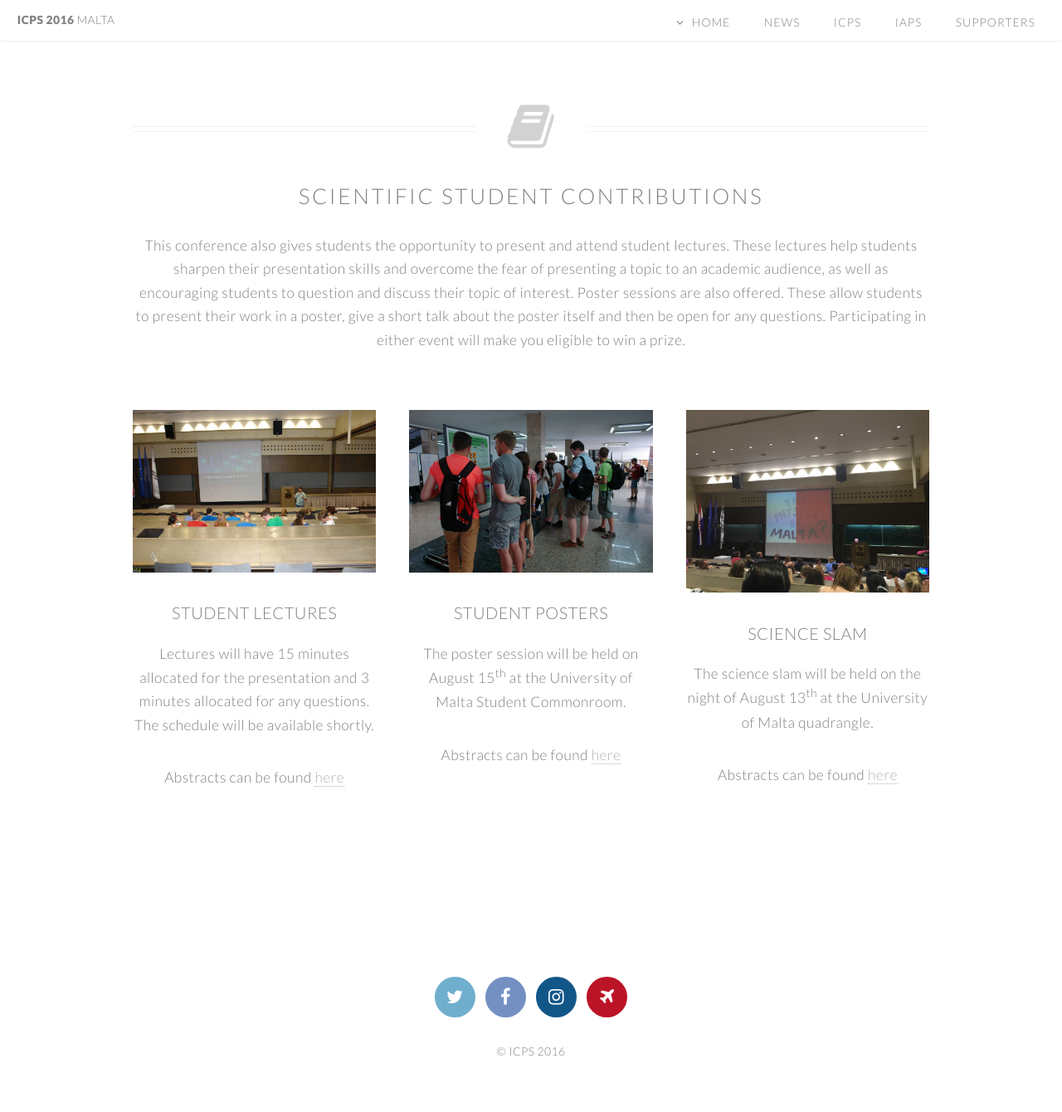
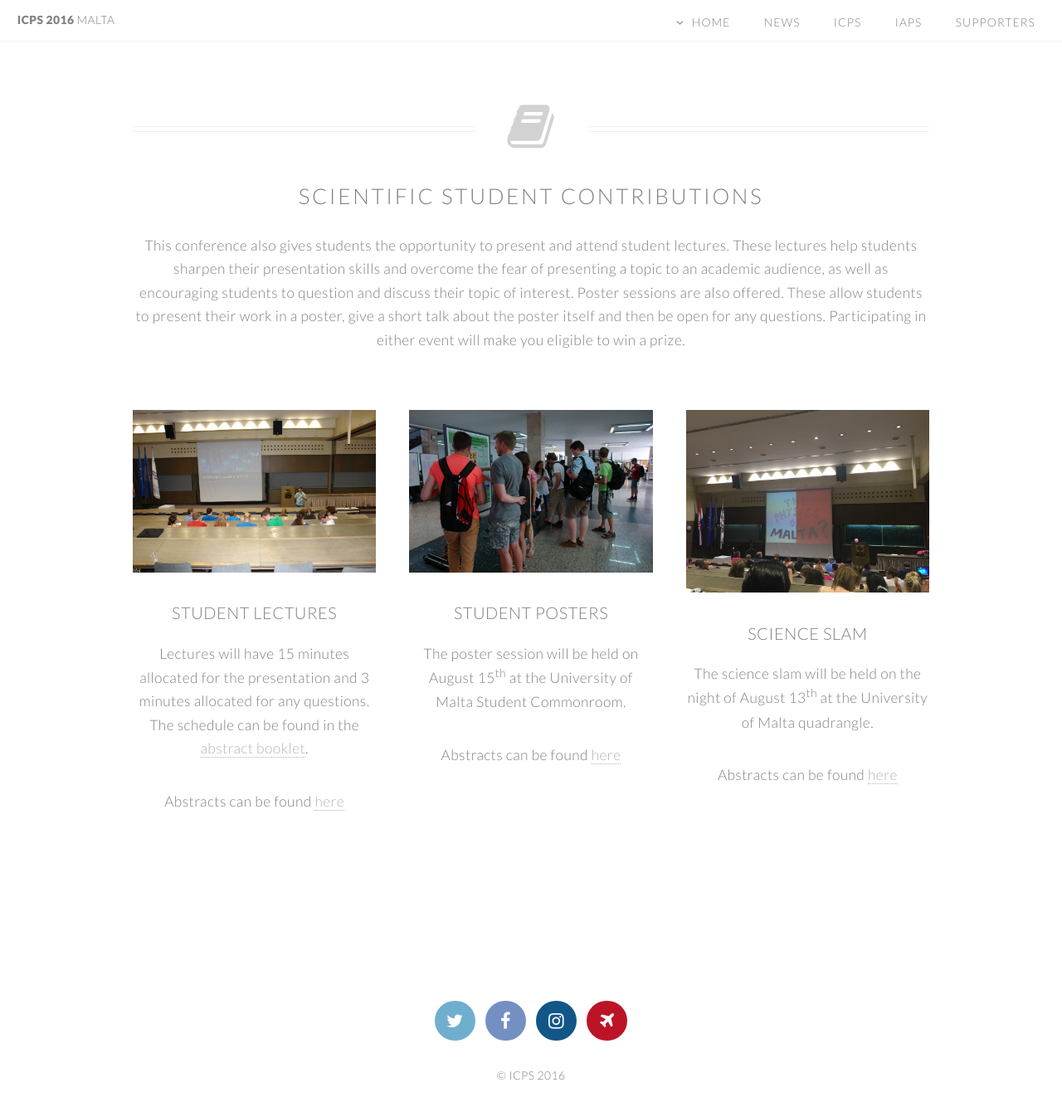
Before and after one commit to bread-on-toast/icps2016, a Jekyll site: the page built from programme/students.html, in a window 1280 px wide and 1372 px high. Shown: the top 1340 px of the window at 83% size. Built offline with Jekyll 4.4.1, drawn with Linux system fonts in a browser that asks for light colours.

Commit message:
added abstract booklet link

```diff
--- a/programme/students.html
+++ b/programme/students.html
@@ -17,7 +17,7 @@ subTitle: This conference also gives students the opportunity to present and att
                     <a class="image featured"><img src="images/student-lectures.jpg" /></a>
                     <header>
                         <h3>Student lectures</h3>
-                        <p>Lectures will have 15 minutes allocated for the presentation and 3 minutes allocated for any questions. The schedule will be available shortly.</p>
+                        <p>Lectures will have 15 minutes allocated for the presentation and 3 minutes allocated for any questions. The schedule can be found in the <a href="http://icps2016.com/programme/abstracts.pdf">abstract booklet</a>.</p>
                         <p>Abstracts can be found <a href="student-lectures.html">here</a></p>
                     </header>
                 </section>
```
